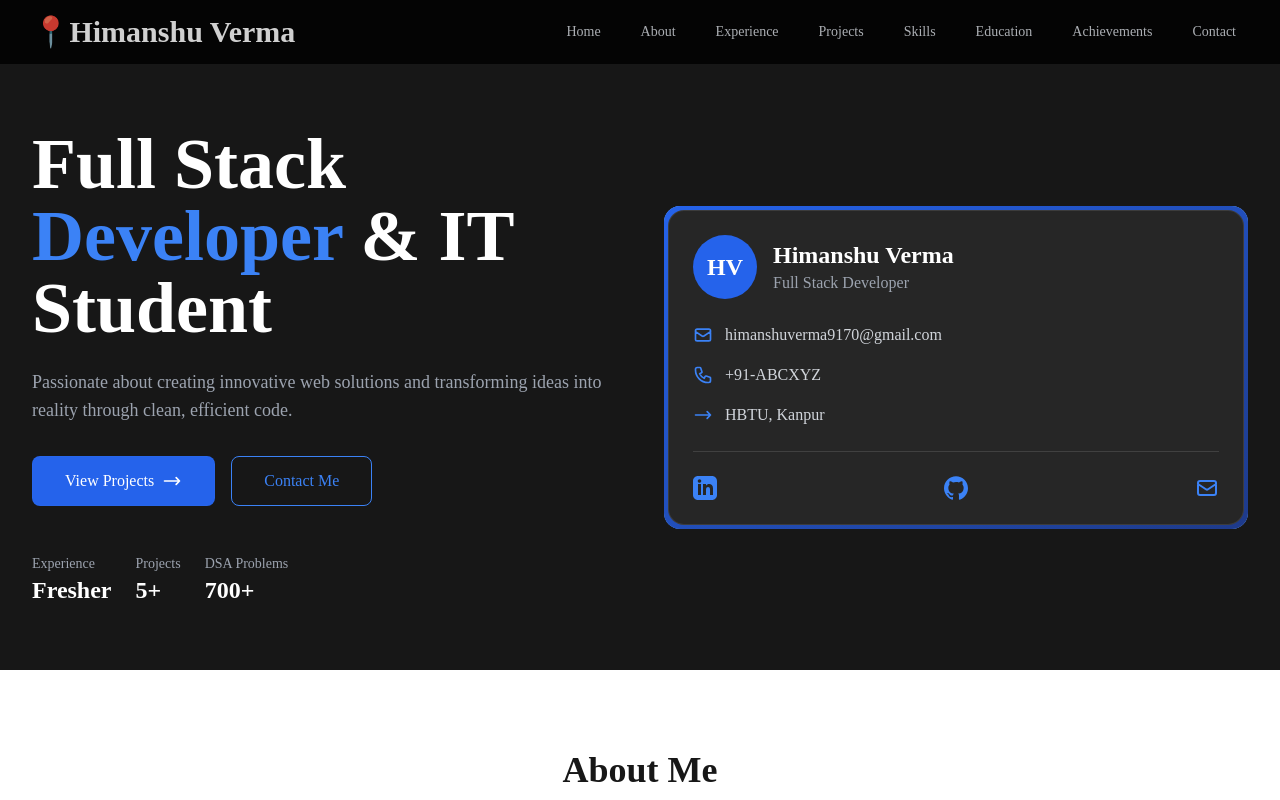
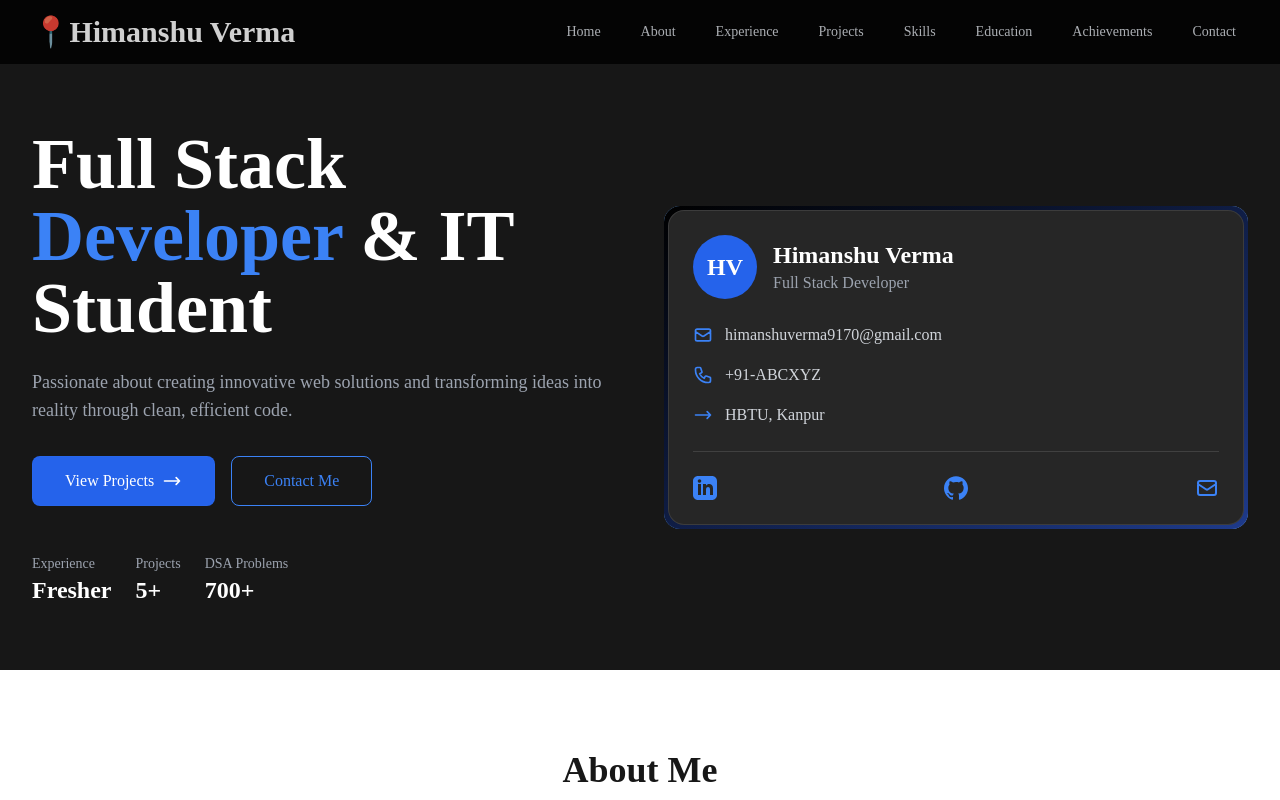
Before and after one commit to urpitvrm/portfolio, a website: page index.html in a window 1280 px wide. Shown: the top 800 px of the page. Drawn offline with nearby package versions, Linux system fonts and the light colour scheme.

Commit message:
intern changess

```diff
--- a/index.html
+++ b/index.html
@@ -880,7 +880,7 @@
                     </div>
                 </div>
                 <div class="animate__animated animate__fadeInRight">
-                    <div class="bg-gradient-to-br from-blue-600 to-blue-900 p-1 rounded-2xl animated-border">
+                    <div class="bg-gradient-to-br from-black to-blue-900 p-1 rounded-2xl animated-border">
                         <div class="bg-neutral-800 p-6 rounded-2xl glass-card">
                             <div class="flex items-center gap-4 mb-6">
                                 <div class="w-16 h-16 bg-blue-600 rounded-full flex items-center justify-center">
```
